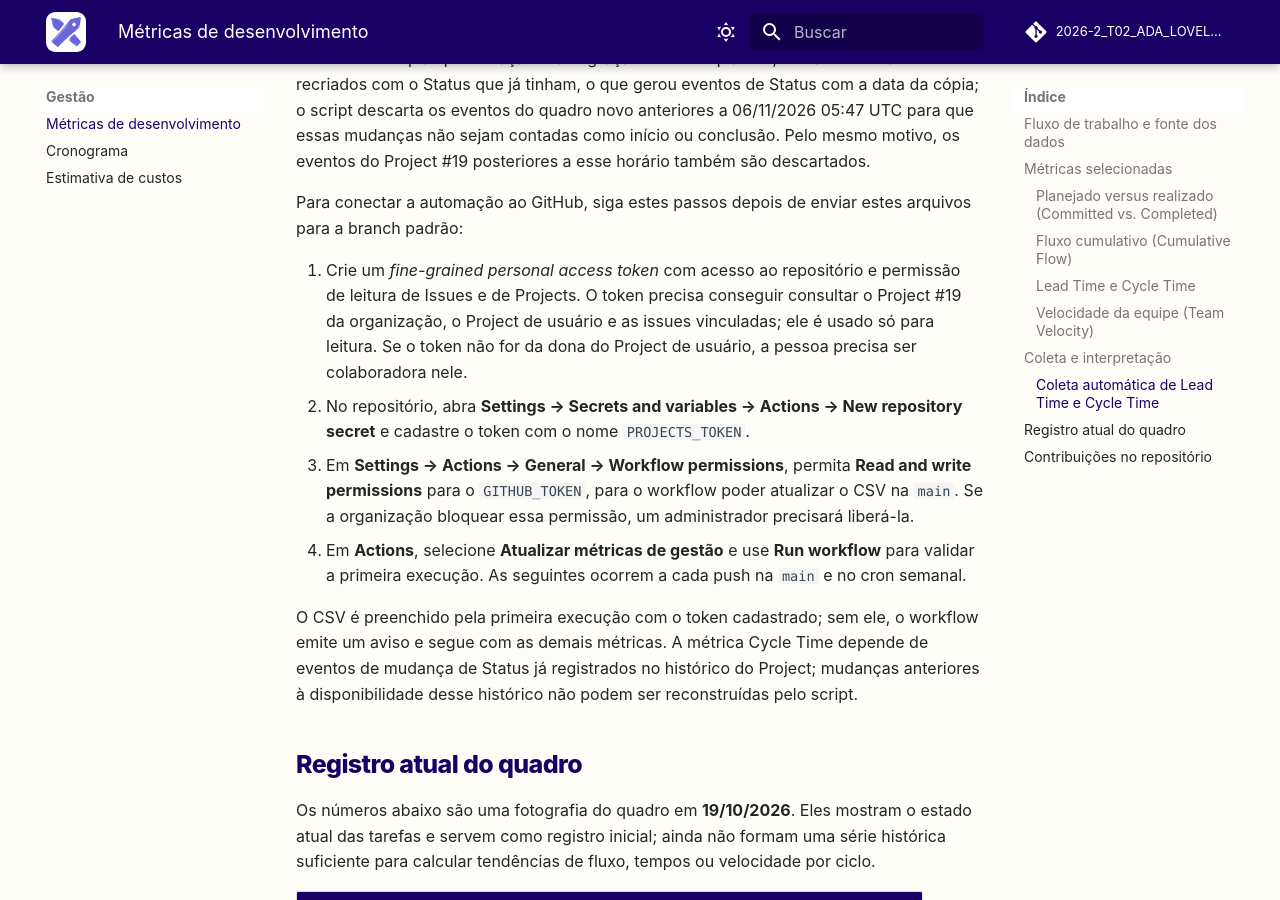
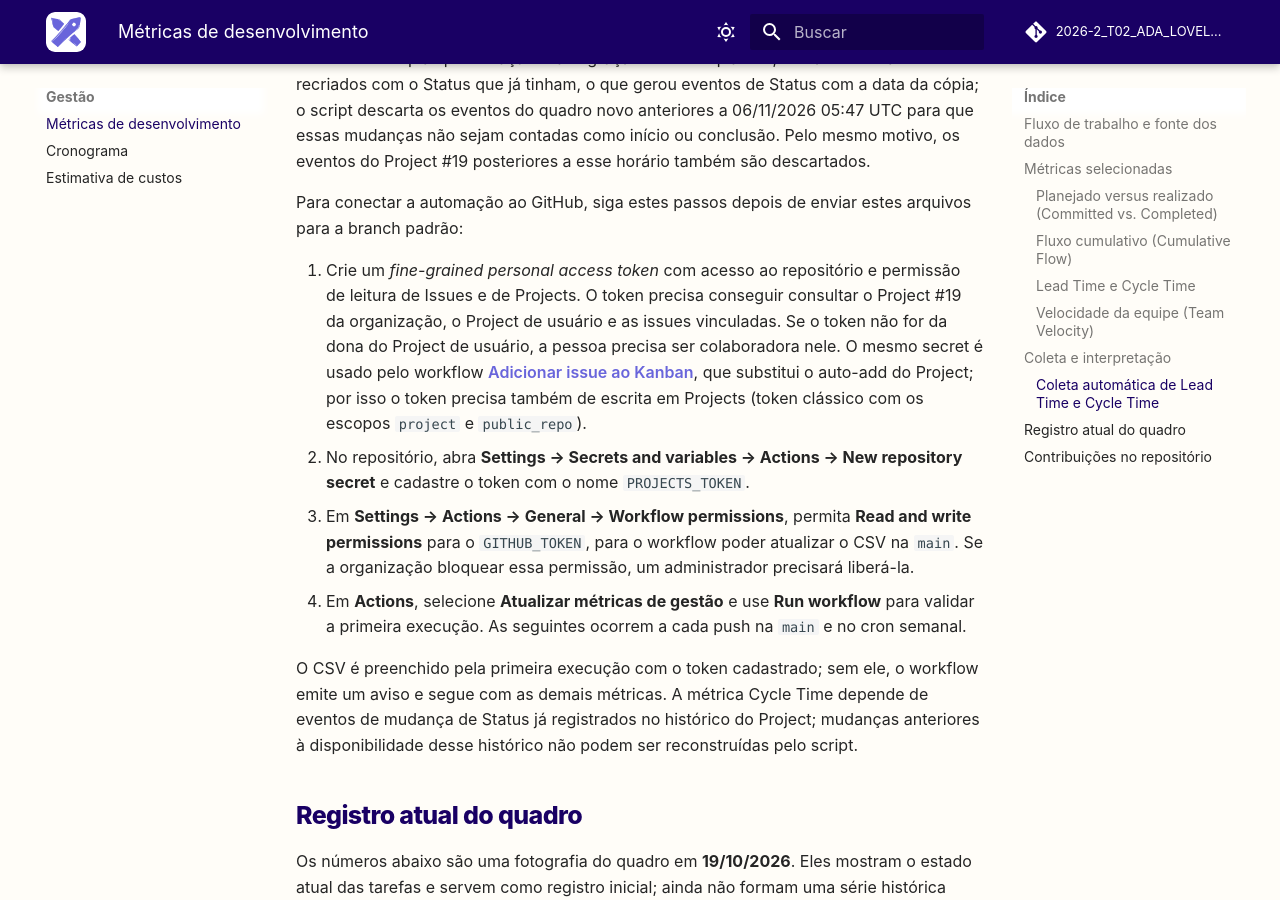
Before and after one commit to FCTE-Qualidade-de-Software-1/2026-2_T02_ADA_LOVELACE, an MkDocs documentation site: the page built from docs/gestao/metricas.md, in a window 1280 px wide and 900 px high, scrolled down 3589 px. Built offline with MkDocs 1.6.1 and Material for MkDocs 9.7.7, drawn with Linux system fonts in a browser that asks for light colours; comment, search, counter and statistics services are not loaded.

Commit message:
ci: usa o PROJECTS_TOKEN também para adicionar issues ao Kanban

```diff
--- a/docs/gestao/metricas.md
+++ b/docs/gestao/metricas.md
@@ -150,8 +150,12 @@ arquivos para a branch padrão:
 1. Crie um *fine-grained personal access token* com acesso ao repositório e
    permissão de leitura de Issues e de Projects. O token precisa conseguir
    consultar o Project #19 da organização, o Project de usuário e as issues
-   vinculadas; ele é usado só para leitura. Se o token não for da dona do
-   Project de usuário, a pessoa precisa ser colaboradora nele.
+   vinculadas. Se o token não for da dona do Project de usuário, a pessoa
+   precisa ser colaboradora nele. O mesmo secret é usado pelo workflow
+   [Adicionar issue ao Kanban](https://github.com/FCTE-Qualidade-de-Software-1/2026-2_T02_ADA_LOVELACE/blob/main/.github/workflows/adicionar-ao-kanban.yml),
+   que substitui o auto-add do Project; por isso o token precisa também de
+   escrita em Projects (token clássico com os escopos `project` e
+   `public_repo`).
 2. No repositório, abra **Settings → Secrets and variables → Actions → New
    repository secret** e cadastre o token com o nome `PROJECTS_TOKEN`.
 3. Em **Settings → Actions → General → Workflow permissions**, permita
```
Also changed, not shown: 1 other file.
